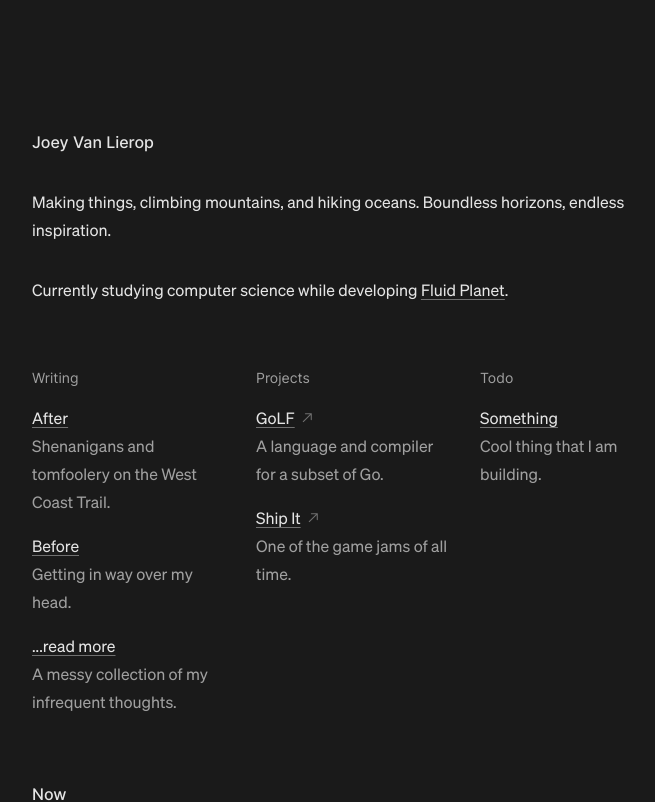
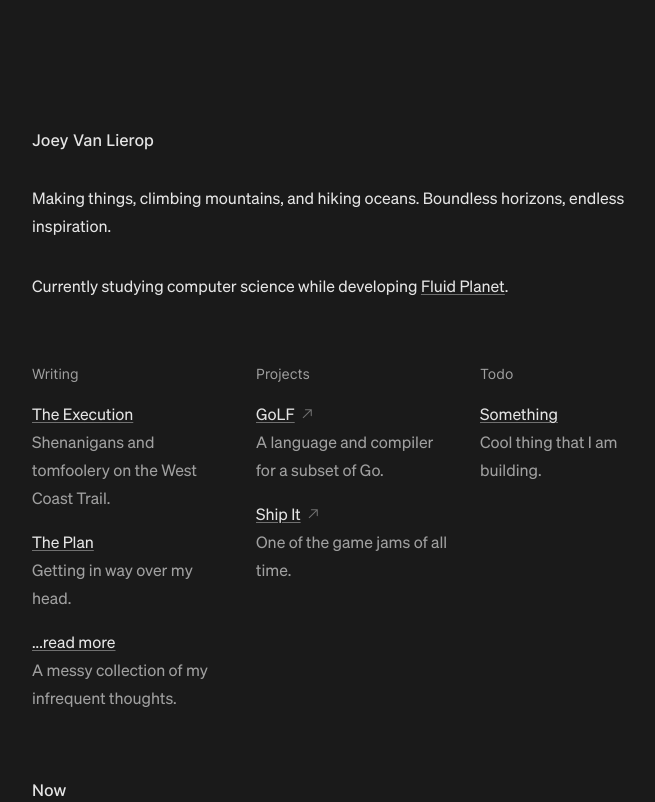
Before and after one commit to joeyvanlierop/joey, a Next.js app: page / in a window 1280 px wide. Shown: the top 802 px of the page, without its empty margins (288-943 px from the left). Built offline with nearby package versions, Linux system fonts and the light colour scheme.

Commit message:
Navigation experiment

```diff
--- a/app/page.tsx
+++ b/app/page.tsx
@@ -18,7 +18,7 @@ export default async function Home() {
     <div className="flex flex-col items-center justify-center">
       <Column className="flex flex-col relative leading-7">
         <article className="prose-invert prose-headings:font-header flex flex-col gap-8">
-          <h1 className="animate-enter font-medium">Joey Van Lierop</h1>
+          <h1 className="font-medium leading-6">Joey Van Lierop</h1>
 
           <p className="animate-enter animate-delay-[120ms]">
             Making things, climbing mountains, and hiking oceans. Boundless
@@ -28,7 +28,6 @@ export default async function Home() {
           <p className="mb-8 animate-enter animate-delay-[240ms]">
             Currently studying computer science while developing{" "}
             <a
-              className="underline underline-offset-[2.5px]"
               href="https://cesium.com/blog/2023/08/31/fluid-planet-immerses-young-students-in-the-outdoors/"
               target="_blank"
             >
@@ -40,16 +39,16 @@ export default async function Home() {
           <div className="flex mb-8 -mx-10 pl-10 gap-8 animate-enter animate-delay-[360ms] overflow-x-auto mask">
             <ShowoffSection title="Writing">
               <Showoff
-                title="After"
+                title="The Execution"
                 description={
                   "Shenanigans and tomfoolery on the West Coast Trail."
                 }
-                href={"/writing/after"}
+                href={"/writing/the-execution"}
               />
               <Showoff
-                title="Before"
+                title="The Plan"
                 description={"Getting in way over my head."}
-                href={"/writing/before"}
+                href={"/writing/the-plan"}
               />
               {/* TODO: Make the dots jump */}
               <Showoff
@@ -117,11 +116,7 @@ function Showoff(props) {
   return (
     <div>
       <span className="flex items-center gap-1">
-        <a
-          className="underline underline-offset-[2.5px]"
-          href={props.href}
-          target={props.external ? "_blank" : undefined}
-        >
+        <a href={props.href} target={props.external ? "_blank" : undefined}>
           {props.title}
         </a>
         {props.external && (
--- a/app/writing/[slug]/page.tsx
+++ b/app/writing/[slug]/page.tsx
@@ -35,17 +35,24 @@ export default async function Post({ params }) {
     <div className="flex w-full justify-center">
       <Column className="gap-10">
         <div className="flex flex-col justify-center items-start">
-          <div className="flex items-center justify-start">
-            <Link href={"/"}>
-              <ArrowLeftIcon className="w-5 h-5 -ml-8" />
-            </Link>
-            <h1 className="font-header mb-0">{post.data.title}</h1>
-          </div>
+          <Link
+            className="font-header font-medium text-mono-400 mb-4 no-underline"
+            href="/"
+          >
+            Joey Van Lierop
+          </Link>
+          <Link
+            className="font-header font-medium text-mono-400 mb-4 no-underline"
+            href="/writing"
+          >
+            Writing
+          </Link>
+          <h1 className="font-header font-medium mb-0">{post.data.title}</h1>
           <time className="font-header text-[#a0a0a0]">
             {dayjs(post.data.date).format("MMMM Do[,] YYYY")}
           </time>
         </div>
-        <article className="prose dark:prose-invert prose-headings:font-header">
+        <article className="prose dark:prose-invert prose-headings:font-header prose-headings:text-base prose-headings:font-medium">
           <MdxContent source={post.source} />
         </article>
       </Column>
--- a/app/writing/page.tsx
+++ b/app/writing/page.tsx
@@ -2,6 +2,7 @@ import { Column } from "@components/column";
 import { List } from "@components/list";
 import { getPosts } from "@lib/post";
 import { Metadata } from "next";
+import Link from "next/link";
 
 export const metadata: Metadata = {
   title: "Writing",
@@ -18,6 +19,13 @@ export default async function Home() {
   return (
     <div className="flex flex-col items-center justify-center">
       <Column className="flex flex-col relative">
+        <Link
+          className="font-header font-medium text-mono-400 no-underline mb-4"
+          href="/"
+        >
+          Joey Van Lierop
+        </Link>
+        <p className="font-header font-medium pb-10">Writing</p>
         <List posts={posts} />
       </Column>
     </div>
```
